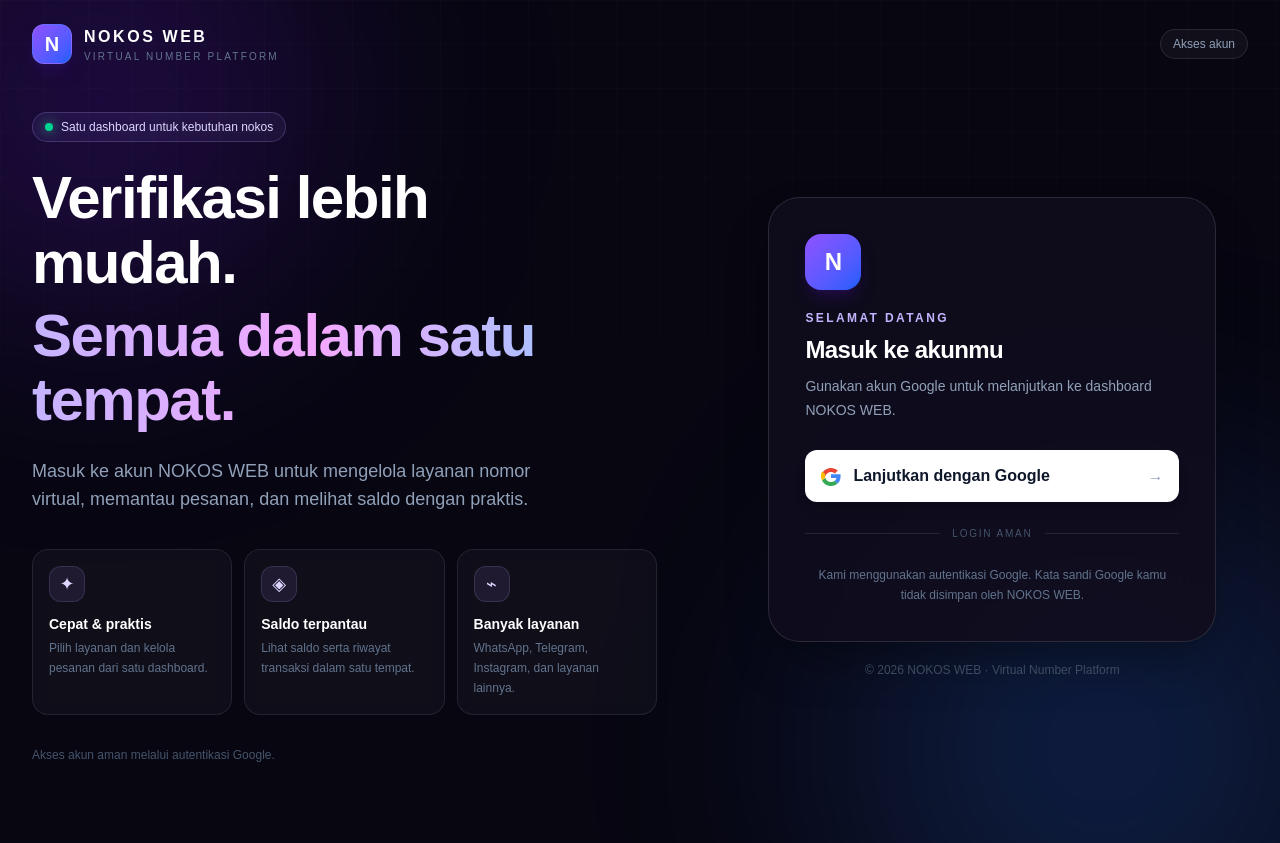
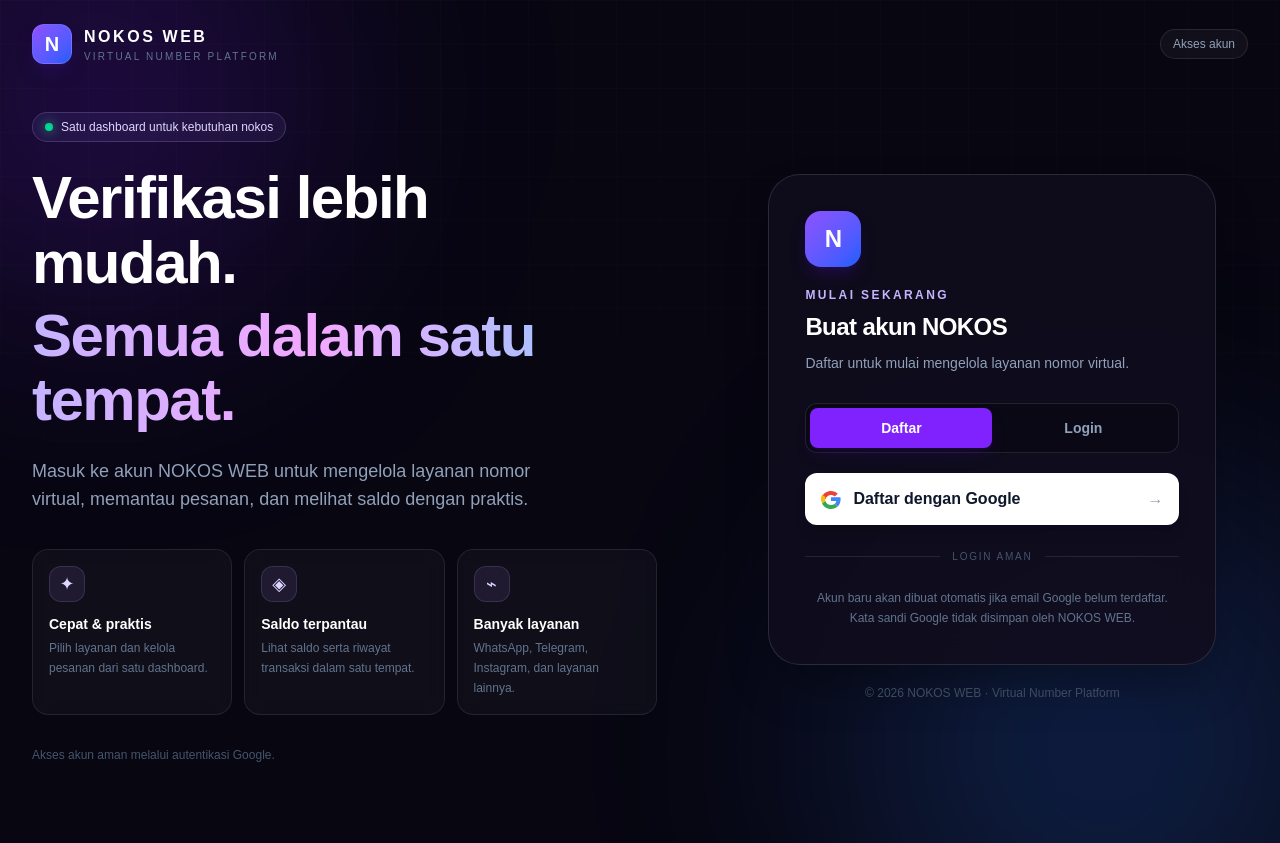
Before and after one commit to exionomercy420-ctrl/nokos-web, a Next.js app: page /login in a window 1280 px wide. Built offline with nearby package versions, Linux system fonts and the light colour scheme.

Commit message:
Restore register and login buttons on login page

```diff
--- a/app/login/page.tsx
+++ b/app/login/page.tsx
@@ -1,4 +1,7 @@
+"use client";
+
 import Link from "next/link";
+import { useState } from "react";
 
 const highlights = [
   { icon: "✦", title: "Cepat & praktis", description: "Pilih layanan dan kelola pesanan dari satu dashboard." },
@@ -7,6 +10,9 @@ const highlights = [
 ];
 
 export default function LoginPage() {
+  const [mode, setMode] = useState<"register" | "login">("register");
+  const isRegister = mode === "register";
+
   return (
     <main className="relative isolate min-h-screen overflow-hidden bg-[#070611] text-white">
       <div aria-hidden="true" className="pointer-events-none absolute inset-0 -z-10 overflow-hidden">
@@ -56,9 +62,18 @@ export default function LoginPage() {
           <div className="rounded-[2rem] border border-white/[0.12] bg-[#100d1d]/90 p-6 shadow-2xl shadow-black/40 backdrop-blur-xl sm:p-9">
             <div className="mb-7">
               <div className="mb-5 flex h-14 w-14 items-center justify-center rounded-2xl bg-gradient-to-br from-violet-500 to-blue-600 text-2xl font-black shadow-lg shadow-violet-950/50">N</div>
-              <p className="text-xs font-bold uppercase tracking-[0.2em] text-violet-300">Selamat datang</p>
-              <h2 className="mt-2 text-2xl font-bold tracking-tight">Masuk ke akunmu</h2>
-              <p className="mt-2 text-sm leading-6 text-slate-400">Gunakan akun Google untuk melanjutkan ke dashboard NOKOS WEB.</p>
+              <p className="text-xs font-bold uppercase tracking-[0.2em] text-violet-300">{isRegister ? "Mulai sekarang" : "Selamat datang kembali"}</p>
+              <h2 className="mt-2 text-2xl font-bold tracking-tight">{isRegister ? "Buat akun NOKOS" : "Masuk ke akunmu"}</h2>
+              <p className="mt-2 text-sm leading-6 text-slate-400">{isRegister ? "Daftar untuk mulai mengelola layanan nomor virtual." : "Gunakan akun Google yang sama dengan saat mendaftar."}</p>
+            </div>
+
+            <div className="mb-5 grid grid-cols-2 rounded-xl border border-white/10 bg-black/20 p-1">
+              <button type="button" onClick={() => setMode("register")} className={`rounded-lg px-3 py-2.5 text-sm font-semibold transition ${isRegister ? "bg-violet-600 text-white shadow-lg shadow-violet-950/30" : "text-slate-400 hover:text-white"}`}>
+                Daftar
+              </button>
+              <button type="button" onClick={() => setMode("login")} className={`rounded-lg px-3 py-2.5 text-sm font-semibold transition ${!isRegister ? "bg-violet-600 text-white shadow-lg shadow-violet-950/30" : "text-slate-400 hover:text-white"}`}>
+                Login
+              </button>
             </div>
 
             <Link
@@ -71,7 +86,7 @@ export default function LoginPage() {
                 <path fill="#FBBC05" d="M10.53 28.59A14.4 14.4 0 0 1 9.75 24c0-1.59.27-3.13.76-4.59l-7.98-6.19A23.9 23.9 0 0 0 0 24c0 3.88.93 7.55 2.56 10.78l7.97-6.19Z" />
                 <path fill="#34A853" d="M24 48c6.48 0 11.93-2.13 15.9-5.86l-7.66-5.94c-2.13 1.43-4.85 2.28-8.24 2.28-6.26 0-11.57-4.22-13.47-9.91l-7.98 6.19C6.51 42.62 14.62 48 24 48Z" />
               </svg>
-              Lanjutkan dengan Google
+              {isRegister ? "Daftar dengan Google" : "Masuk dengan Google"}
               <span className="ml-auto text-slate-400 transition group-hover:translate-x-1">→</span>
             </Link>
 
@@ -80,7 +95,7 @@ export default function LoginPage() {
               Login aman
               <span className="h-px flex-1 bg-white/10" />
             </div>
-            <p className="text-center text-xs leading-5 text-slate-500">Kami menggunakan autentikasi Google. Kata sandi Google kamu tidak disimpan oleh NOKOS WEB.</p>
+            <p className="text-center text-xs leading-5 text-slate-500">{isRegister ? "Akun baru akan dibuat otomatis jika email Google belum terdaftar." : "Gunakan akun Google yang sebelumnya dipakai mendaftar."} Kata sandi Google tidak disimpan oleh NOKOS WEB.</p>
           </div>
           <p className="mt-5 text-center text-xs text-slate-600">© 2026 NOKOS WEB · Virtual Number Platform</p>
         </section>
```
